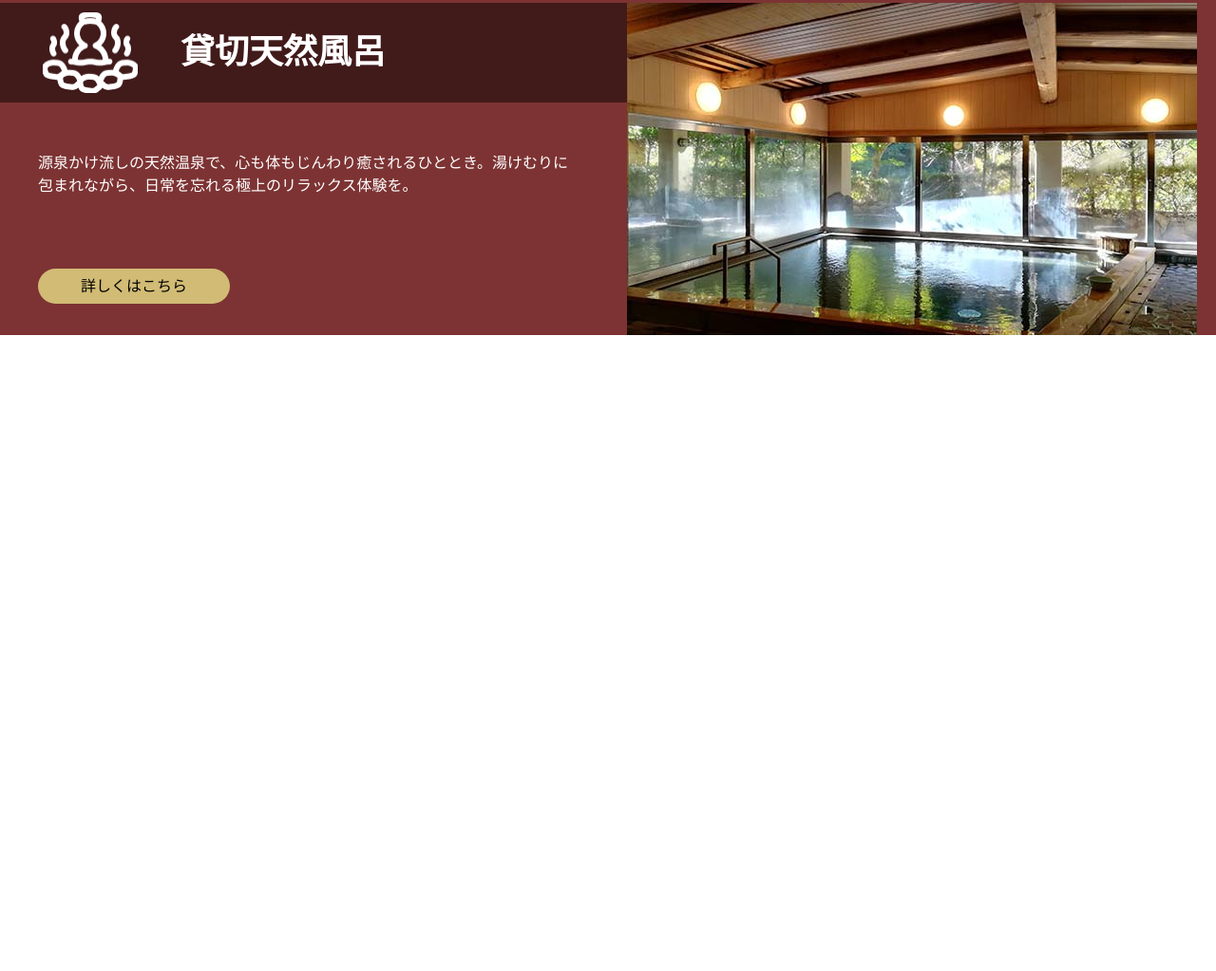
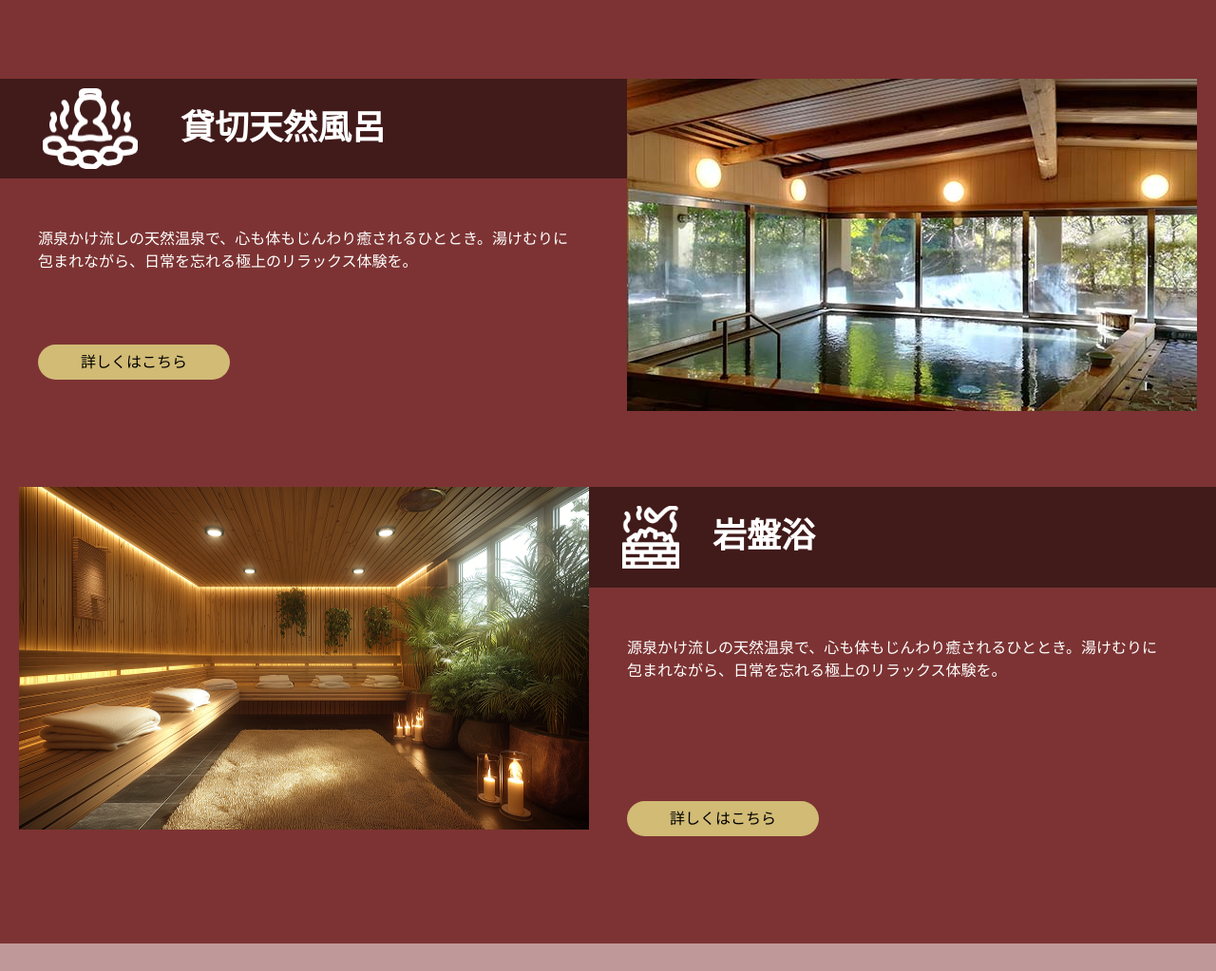
Before and after one commit to ShunKUN1182/yukemuriCoffee, a plain HTML site: page index.html in a window 1280 px wide. Shown: the part 1777-2800 px from the top of the page at 95% size. Before the commit the page ends 2130 px from the top, so only its background shows below. Drawn offline with Linux system fonts and the light colour scheme.

Commit message:
温泉コンテンツ完成

```diff
--- a/css/index.css
+++ b/css/index.css
@@ -2,6 +2,8 @@
     padding: 0;
     margin: 0;
 }
+
+/* ここからヘッダー */
 
 header{
     display: flex;
@@ -43,6 +45,8 @@ header ul a:visited{
     color: #000;
 }
 
+/* ここからメイン */
+
 .mainVisual{
     width: 100%;
     min-height: 100vh;
@@ -60,6 +64,8 @@ header ul a:visited{
 main{
     position: relative;
 }
+
+/* ここから温泉 */
 
 .onsenContent{
     background-color: #7D3333;
@@ -196,3 +202,95 @@ main{
 .openOnsenFont a:hover{
     background-color: #E2D5AB;
 }
+
+.rock{
+    margin: 40px 20px 120px;
+    display: flex;
+    width: 100%;
+}
+
+.rockFont{
+    display: flex;
+    flex-direction: column;
+    width: 100%;
+}
+
+.rock img{
+    width: 600px;
+    height: auto;
+}
+
+.rockFont h1{
+    color: #FFFFFF;
+    font-weight: bold;
+    font-size: 36px;
+    height: 105px;
+    line-height: 105px;
+}
+
+.rockFontLogo{
+    display: flex;
+    background-color: #411A1A;
+}
+
+.rockFont img{
+    width:  60px;
+    height: auto;
+    margin: 20px 35px;
+}
+
+.rockFont p{
+    color: #FFFFFF;
+    font-size: 16px;
+    margin: 50px 40px;
+}
+
+.rockFont h2{
+    margin-top: 80px;
+    margin-left: 40px;
+}
+
+.rockFont a{
+    background-color: #D1BB75;
+    padding: 10px 45px;
+    border-radius: 20px;
+}
+
+.rockFont a:link ,
+.rockFont a:visited{
+    color: #000;
+    text-decoration: none;
+    font-weight: normal;
+    font-size: 16px;
+}
+
+.rockFont a:hover{
+    background-color: #E2D5AB;
+}
+
+.onsenContent{
+    display: flex;
+    flex-direction: column;
+    gap: 40px;
+}
+
+/* ここから湯けむりコーヒー */
+
+.coffeeContent{
+    background-color: #BF9999;
+}
+
+.logoHeader{
+    display: flex;
+    flex-direction: column;
+}
+
+.logoHeader h1{
+    margin: 120px auto 0;
+    font-size: 20px;
+    font-weight: bold;
+}
+
+.logoHeader img{
+    margin: 30px auto 100px;
+}
--- a/index.html
+++ b/index.html
@@ -25,6 +25,7 @@
             <div class="kemuri">
                 <img src="images/kemuri.png" alt="煙">
             </div>
+
             <div class="naturalOnsen">
                 <img src="images/naturalOnsen.jpeg" alt="天然温泉">
                 <div class="naturalOnsenFont">
@@ -37,6 +38,7 @@
                         <h2><a href="#">詳しくはこちら</a></h2>
                 </div>
             </div>
+
             <div class="openOnsen">
                 <img src="images/openOnsen.jpeg" alt="貸切天然温泉">
                 <div class="openOnsenFont">
@@ -49,6 +51,26 @@
                         <h2><a href="#">詳しくはこちら</a></h2>
                 </div>
             </div>
+
+            <div class="rock">
+                <img src="images/rock.png" alt="岩盤浴">
+                <div class="rockFont">
+                    <div class="rockFontLogo">
+                        <img src="images/rockLogo.png" alt="岩盤浴マーク">
+                        <h1>岩盤浴</h1>
+                    </div>
+                    <p>源泉かけ流しの天然温泉で、心も体もじんわり癒されるひととき。湯けむりに<br>
+                        包まれながら、日常を忘れる極上のリラックス体験を。</p>
+                        <h2><a href="#">詳しくはこちら</a></h2>
+                </div>
+            </div>
+        </div>
+
+        <div class="coffeeContent">
+            <div class="logoHeader">
+                <h1>〜湯上がりのひとときを　最高の一杯で〜</h1>
+                <img src="images/coffeeLogo.png" alt="湯けむり珈琲">
+            </div>
         </div>
     </main>
 </body>
```
Also changed, not shown: images/coffeeLogo.png (added), images/rock.png (added), images/rockLogo.png (added).
